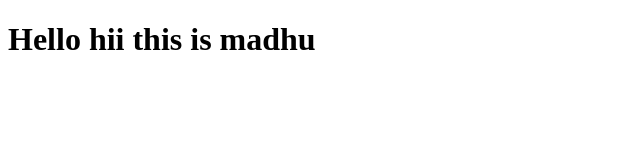
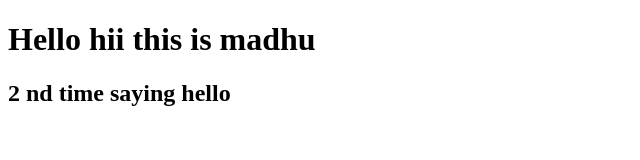
Before and after one commit to MadhuVinay159/Day_3, a plain HTML site: page index.html in a window 1280 px wide. Shown: the whole page, without its empty margins (0-640 px from the left). Drawn offline with Linux system fonts and the light colour scheme.

Commit message:
just updated

```diff
--- a/index.html
+++ b/index.html
@@ -7,5 +7,6 @@
 </head>
 <body>
     <h1>Hello hii this is madhu</h1>
+    <h2>2 nd time saying hello</h2>
 </body>
 </html>
```
